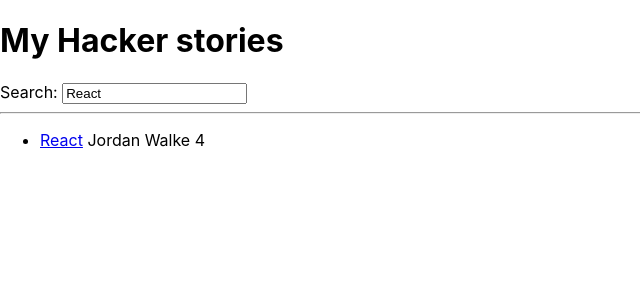
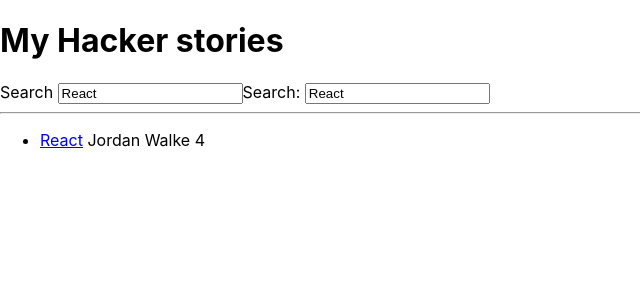
Before and after one commit to carlinjshaw/road_to_react, a React (Create React App) app in the folder hacker-stories/: page / in a window 1280 px wide. Shown: the top 300 px of the page, without its empty margins (0-640 px from the left). Built offline with nearby package versions, Linux system fonts and the light colour scheme.

Commit message:
react fragments and made search component useable

```diff
--- a/hacker-stories/src/App.js
+++ b/hacker-stories/src/App.js
@@ -48,6 +48,13 @@ const [searchTerm, setSearchTerm] = useStorageState('search' ,'React')
   return (
     <div>
       <h1>My Hacker stories</h1>
+      <InputWithLabel
+        id="search"
+        label="Search"
+        value={searchTerm}
+        onInputChange={handleSearch}
+      />
+
       <Search search = {searchTerm} onSearch={handleSearch}/>
 
       <hr />
@@ -56,6 +63,18 @@ const [searchTerm, setSearchTerm] = useStorageState('search' ,'React')
   );
 }
 
+const InputWithLabel = ({id, label, value, type='text', onInputChange}) => (
+  <>
+    <label htmlFor={id}>{label}</label>
+    &nbsp;
+    <input
+      id={id}
+      type={type}
+      value={value}
+      onChange={onInputChange}
+    />
+  </>
+)
 
 const List = ({list}) => {
 
@@ -81,7 +100,7 @@ const Item = ({url,title, author, num_contents, points}) => (
 )
 
 const Search = ({search, onSearch}) =>  (
-<div>
+<>
   <label htmlFor = "search">Search: </label>
   <input id= "search" type = "text" value={search} onChange= {onSearch}/>
 
@@ -89,7 +108,7 @@ const Search = ({search, onSearch}) =>  (
     Searching for <strong>{searchTerm}</strong>
   </p> */}
 
-</div>
+</>
 )
 
   // const handleChange = (event) => {
```
